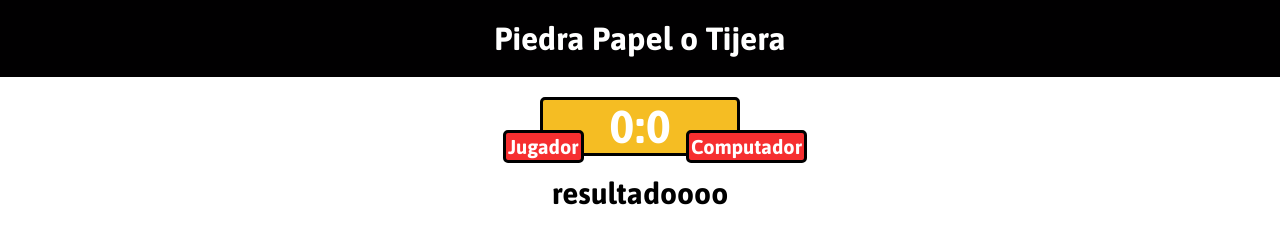
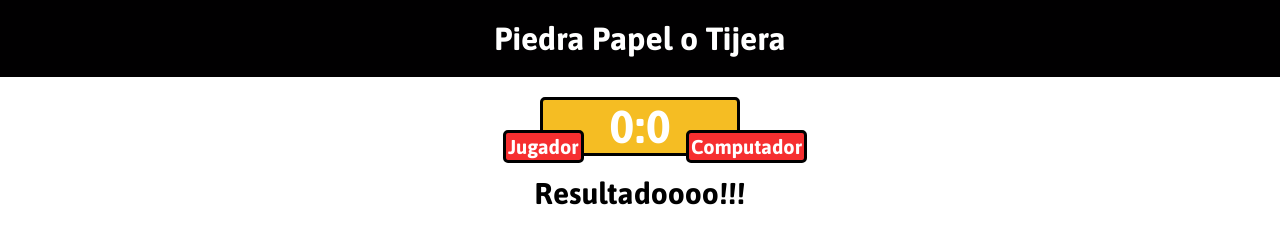
Before and after one commit to BrandonRodriguezC/RPS, a plain HTML site: page index.html in a window 1280 px wide. Shown: the top 247 px of the page. Drawn offline with Linux system fonts and the light colour scheme.

Commit message:
Grammar / Gramatica

```diff
--- a/index.html
+++ b/index.html
@@ -19,7 +19,7 @@
   </div>
 
   <div class="resultado">
-    <p>resultadoooo</p>
+    <p>Resultadoooo!!!</p>
   </div>
 
   <div class="elecciones">
```
